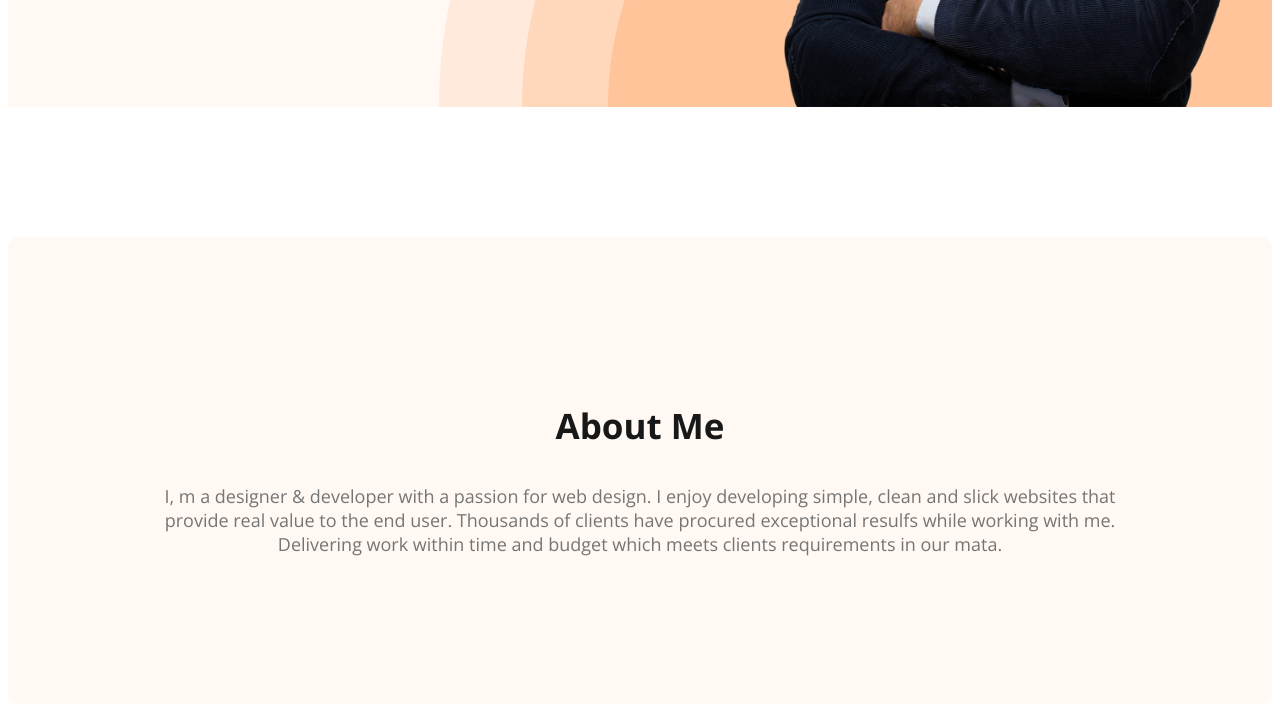
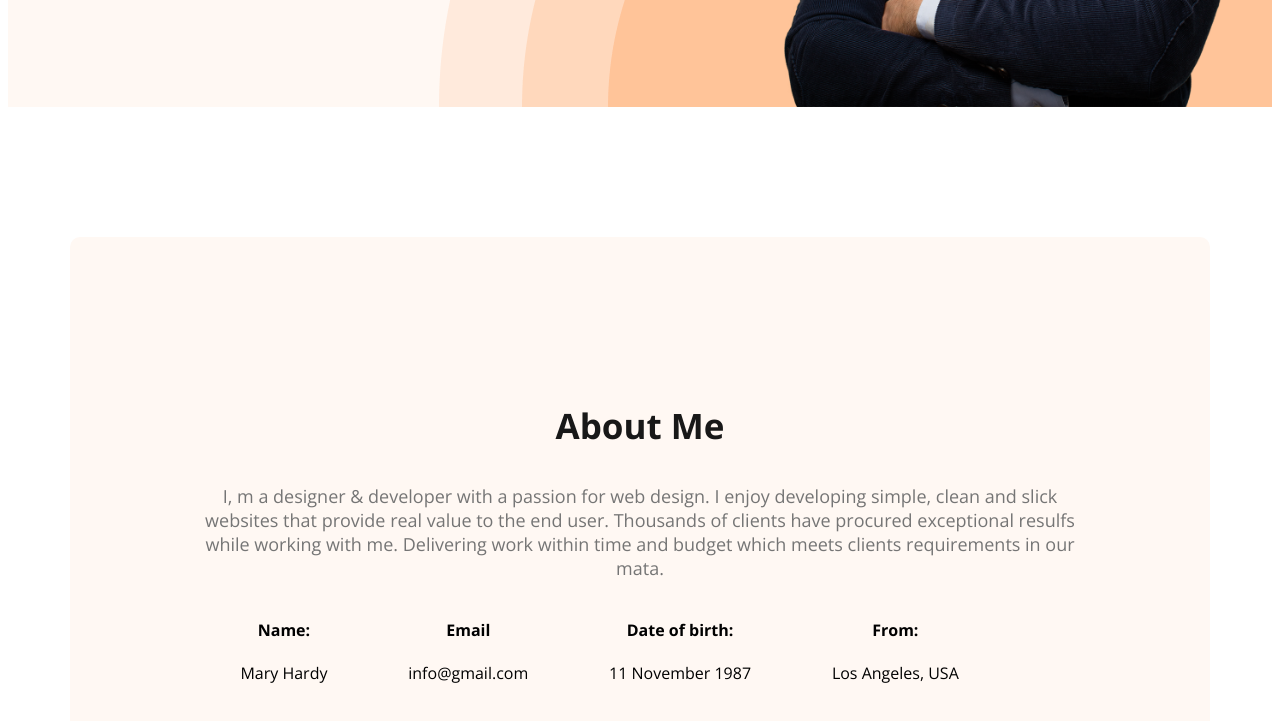
Before and after one commit to WiKiPiO-dev/web-developer-portfolio, a plain HTML site: page index.html in a window 1280 px wide. Shown: the part 661-1382 px from the top of the page. Drawn offline with nearby package versions, Linux system fonts and the light colour scheme.

Commit message:
add about info

```diff
--- a/index.html
+++ b/index.html
@@ -35,6 +35,25 @@
         <section class="about">
             <h3 class="section-title">About Me</h3>
             <p class="section-descption">I, m a designer & developer with a passion for web design. I enjoy developing simple, clean and slick websites that provide real value to the end user. Thousands of clients have procured exceptional resulfs while working with me. Delivering work within time and budget which meets clients requirements in our mata.</p>
+
+            <div class="about-info-container">
+                <div class="about-info">
+                    <h4 class="info-title">Name:</h4>
+                    <p class="info-descption">Mary Hardy</p>
+                </div>
+                <div class="about-info">
+                    <h4 class="info-title">Email</h4>
+                    <p class="info-descption">info@gmail.com</p>
+                </div>
+                <div class="about-info">
+                    <h4 class="info-title">Date of birth:</h4>
+                    <p class="info-descption">11 November 1987</p>
+                </div>
+                <div class="about-info">
+                    <h4 class="info-title">From:</h4>
+                    <p class="info-descption">Los Angeles, USA</p>
+                </div>
+            <div>
         </section>
     </main>
     <footer>
--- a/styles/portfolio.css
+++ b/styles/portfolio.css
@@ -87,7 +87,10 @@ nav a{
     margin-left: 30px;
 }
 /* main section style */
-
+main{
+    max-width: 1140px;
+    margin: 0 auto;
+}
 /* about section style */
 .about{
     padding: 130px;
@@ -100,3 +103,11 @@ nav a{
     font-size: 18px;
     text-align: center;
 }
+
+.about-info-container{
+    display: flex;
+    justify-content: space-around;
+}
+.about-info{
+    text-align: center;
+}
```
